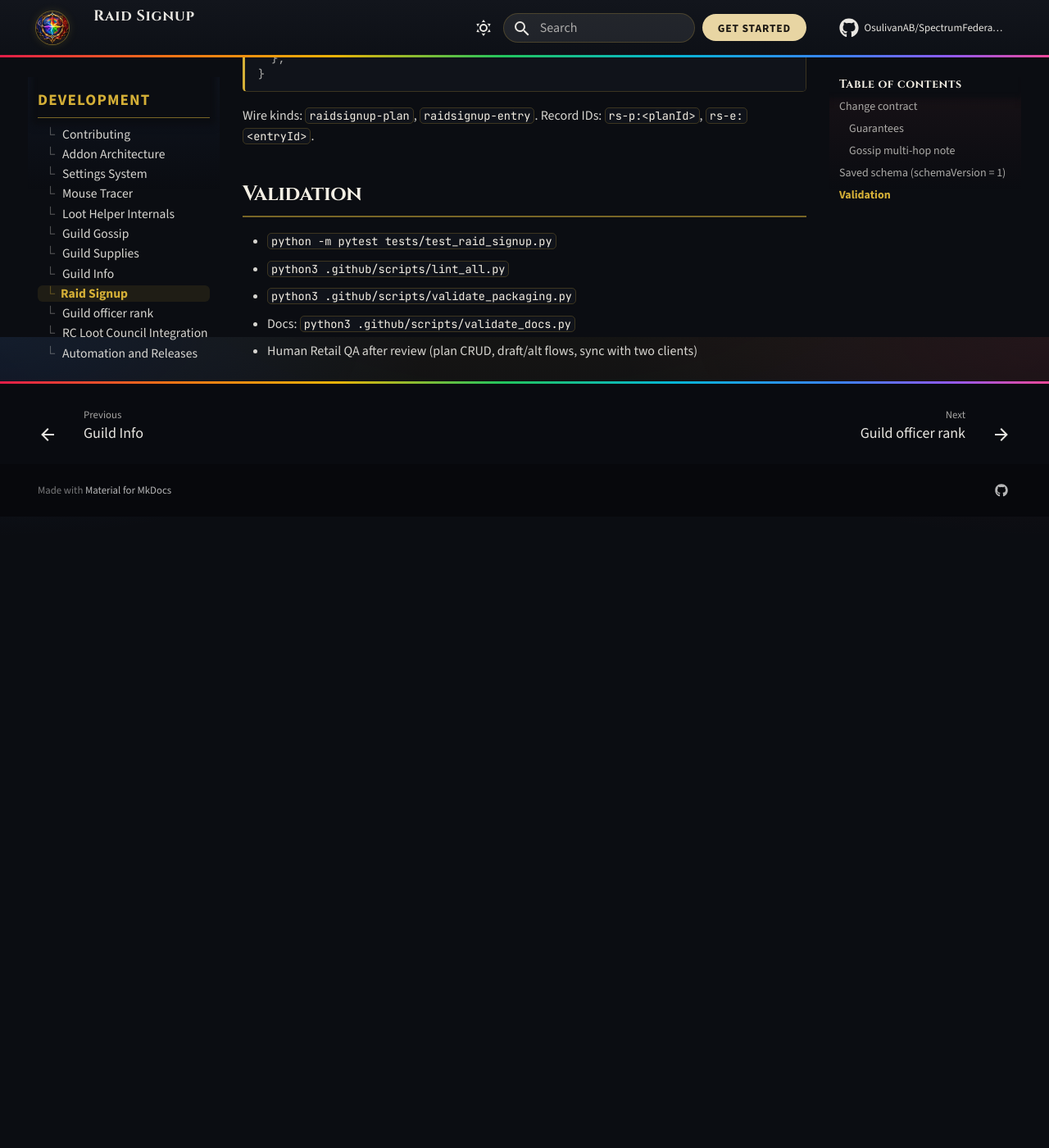
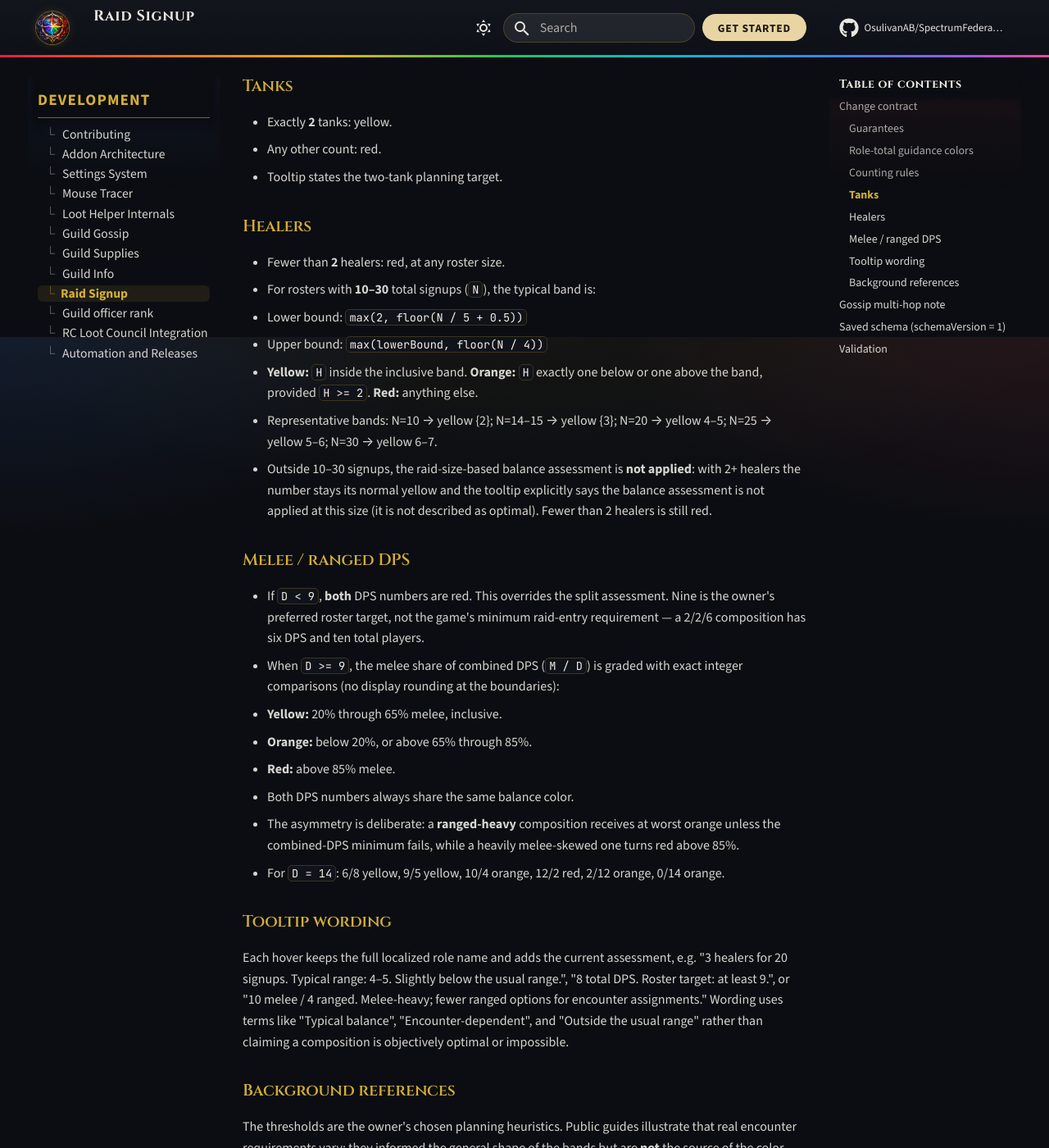
Before and after one commit to OsulivanAB/SpectrumFederation, an MkDocs documentation site: the page built from docs/development/raid-signup/index.md, in a window 1280 px wide and 1400 px high, scrolled down 2389 px. Shown: the whole window at 82% size. Built offline with MkDocs 1.6.1 and Material for MkDocs 9.7.7, drawn with Linux system fonts in a browser that asks for light colours; comment, search, counter and statistics services are not loaded; before the commit the page ends 3019 px from its top, so only the background shows below that; some of the changed text lies outside the part shown.

Commit message:
raid signup: conditional role-total guidance colors + docs
- AssessRoleTotals grades the completed-main-only totals T/H/M/R (N=T+H+M+R,
  D=M+R) with integer-exact comparisons: tanks yellow only at exactly 2;
  healers red below 2, a rounded typical band for N=10..30 (yellow inside,
  orange one step out with H>=2, red otherwise), and an explicit
  not-assessed-at-this-size note outside that range; DPS red for both
  numbers when D<9, otherwise graded on melee share (yellow 20-65%
  inclusive, orange to 85%, red above) with the deliberate ranged-heavy
  tolerance.
- Only the numeric text color changes; icons, sizing, spacing, and hover
  regions are preserved. Hover tooltips keep the full localized role name
  and add the assessment line, refreshed on every totals repaint and
  reset when counts return to normal.
- 12 new localized RAID_SIGNUP_ASSESS_* strings.
- Docs: full threshold/boundary spec on the canonical Raid Signup page
  with background references, and the settings-ui blurb now describes the
  sidebar summary and links to the canonical page.

Co-Authored-By: Devin AI <158243242+devin-ai-integration[bot]@users.noreply.github.com>

```diff
--- a/docs/development/raid-signup/index.md
+++ b/docs/development/raid-signup/index.md
@@ -49,7 +49,62 @@ Transport dependency: Guild Gossip ([#378](https://github.com/OsulivanAB/Spectru
   reused so allocations plateau after warm-up. Control callbacks read live selected plan /
   permissions. Idle visible page does not poll or broadcast.
 
-### Gossip multi-hop note
+### Role-total guidance colors
+
+The Signups tab shows four compact role totals beneath the plan list: **Tanks**, **Healers**, **Ranged DPS**, and **Melee DPS**. Each is a small role icon plus a count. Only the **number** changes color; icons, sizing, spacing, and hover regions are fixed. Hovering a group shows the full localized role name plus a one-line assessment of the current totals.
+
+Colors are **roster-planning guidance**, not Blizzard requirements and not a guarantee that a composition can complete an encounter. The thresholds below are owner-selected advisory values; encounter-specific needs (mechanics, assignments, enrage timers) always take precedence. The heuristics do not model every difficulty, special raid format, player skill, gear level, or bench arrangement, and the guidance never restricts roster size, saving, or signup permissions.
+
+### Counting rules
+
+Totals reuse the main-only aggregation (`RS.BuildRoleTotals`): only **completed main specs** count. Alternatives and incomplete drafts are excluded. From the four role counts:
+
+- `T` = tanks, `H` = healers, `M` = melee DPS, `R` = ranged DPS
+- `D = M + R` (combined DPS)
+- `N = T + H + M + R` (total signups)
+
+Colors and tooltip text are recomputed on every totals refresh (plan switches, main-spec changes, deletions, remote updates) and reset when a count returns to its normal range. No assessment state is persisted or synchronized; everything derives from the existing signup data.
+
+### Tanks
+
+- Exactly **2** tanks: yellow.
+- Any other count: red.
+- Tooltip states the two-tank planning target.
+
+### Healers
+
+- Fewer than **2** healers: red, at any roster size.
+- For rosters with **10–30** total signups (`N`), the typical band is:
+  - Lower bound: `max(2, floor(N / 5 + 0.5))`
+  - Upper bound: `max(lowerBound, floor(N / 4))`
+- **Yellow:** `H` inside the inclusive band. **Orange:** `H` exactly one below or one above the band, provided `H >= 2`. **Red:** anything else.
+- Representative bands: N=10 → yellow {2}; N=14–15 → yellow {3}; N=20 → yellow 4–5; N=25 → yellow 5–6; N=30 → yellow 6–7.
+- Outside 10–30 signups, the raid-size-based balance assessment is **not applied**: with 2+ healers the number stays its normal yellow and the tooltip explicitly says the balance assessment is not applied at this size (it is not described as optimal). Fewer than 2 healers is still red.
+
+### Melee / ranged DPS
+
+- If `D < 9`, **both** DPS numbers are red. This overrides the split assessment. Nine is the owner's preferred roster target, not the game's minimum raid-entry requirement — a 2/2/6 composition has six DPS and ten total players.
+- When `D >= 9`, the melee share of combined DPS (`M / D`) is graded with exact integer comparisons (no display rounding at the boundaries):
+  - **Yellow:** 20% through 65% melee, inclusive.
+  - **Orange:** below 20%, or above 65% through 85%.
+  - **Red:** above 85% melee.
+- Both DPS numbers always share the same balance color.
+- The asymmetry is deliberate: a **ranged-heavy** composition receives at worst orange unless the combined-DPS minimum fails, while a heavily melee-skewed one turns red above 85%.
+- For `D = 14`: 6/8 yellow, 9/5 yellow, 10/4 orange, 12/2 red, 2/12 orange, 0/14 orange.
+
+### Tooltip wording
+
+Each hover keeps the full localized role name and adds the current assessment, e.g. "3 healers for 20 signups. Typical range: 4–5. Slightly below the usual range.", "8 total DPS. Roster target: at least 9.", or "10 melee / 4 ranged. Melee-heavy; fewer ranged options for encounter assignments." Wording uses terms like "Typical balance", "Encounter-dependent", and "Outside the usual range" rather than claiming a composition is objectively optimal or impossible.
+
+### Background references
+
+The thresholds are the owner's chosen planning heuristics. Public guides illustrate that real encounter requirements vary; they informed the general shape of the bands but are **not** the source of the color policy:
+
+- [Method.gg — March on Quel'Danas: Midnight Falls](https://www.method.gg/guides/march-on-queldanas/midnight-falls)
+- [Method.gg — Nerub-ar Palace: Rashanan](https://www.method.gg/guides/nerubar-palace/rashanan)
+- [Method.gg — Liberation of Undermine: Sprocketmonger Lockenstock](https://www.method.gg/guides/liberation-of-undermine/sprocketmonger-lockenstock)
+
+## Gossip multi-hop note
 
 Phase 1 Guild Gossip authenticates the current hop sender. Member-authored entries admit when the transport sender is the creator or an officer. Non-officer relays of someone else's newer entry return `relay_lacks_authority`. Peers still converge when they pull from the author or through an officer hub.
 
```
Also changed, not shown: docs/settings-ui.md (+1 -1 lines), 3 other files.
